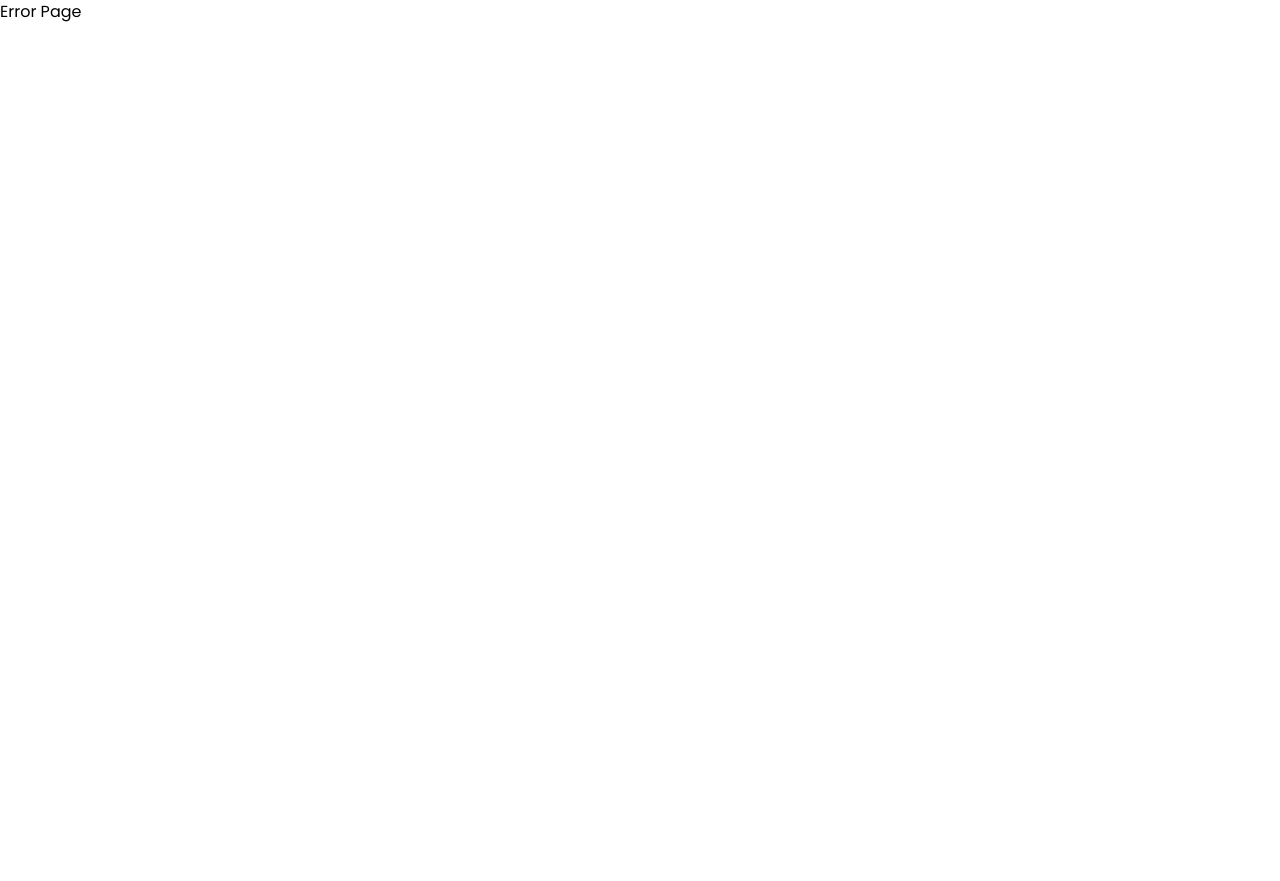
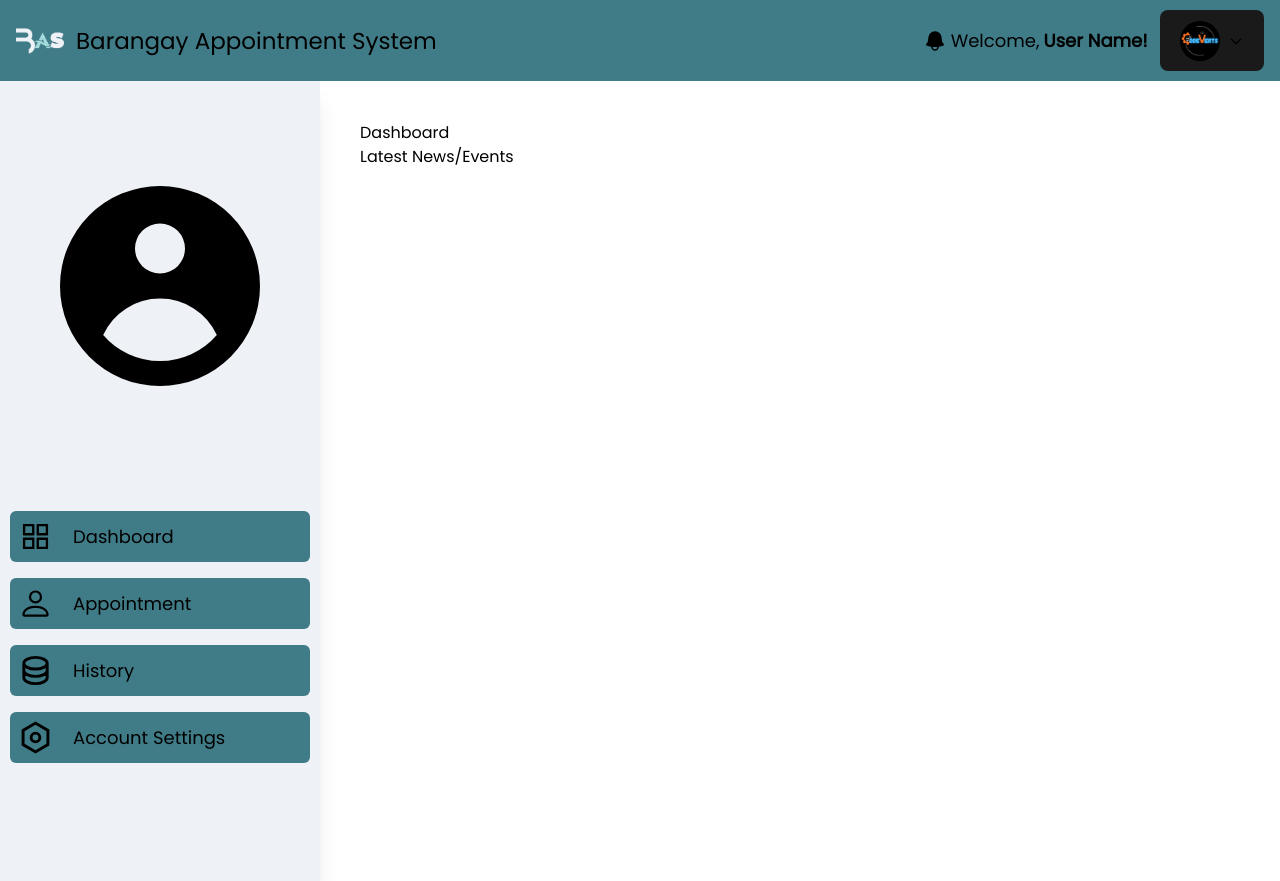
Before and after one commit to Jeco99/BAS-project, a React (Vite) app in the folder BAS/: page /root in a window 1280 px wide. Before the commit this address had no page. Before the commit the page ends 800 px from the top, so only its background shows below. Built offline with nearby package versions, Linux system fonts and the light colour scheme.

Commit message:
done routing for sidebar buttons

```diff
--- a/BAS/src/App.jsx
+++ /dev/null
@@ -1,21 +0,0 @@
-// import AccountDetails from "./components/user/userSignUp/accountDetails";
-import UserNavbar from "./components/user/userNavbar/navBar"
-import UserSidebar from "./components/user/userSidebar/sideBar"
-import LogIn from "./LogIn";
-import BrgyNavbar from "./components/barangay/barangayNavBar/BarangayNavBar";
-import BarangayDashboard from "./components/barangay/barangayDashboard/barangayDashboard";
-import AccountDetails from "./components/user/userSignUp/accountDetails";
-import History from "./components/user/userHistory/history";
-import BarangayAddPost from "./components/barangay/barangayDashboard/addpost";
-import BarangaySignUp from "./components/barangay/barangaySignup.jsx/BarangaySignUp";
-import AppointmentDisplay from "./components/user/appointmentDisplay/appointmentDisplay";
-function App() {
-  return (
-    <>
-  <AppointmentDisplay />
-
-    </>
-  );
-}
-
-export default App;
--- a/BAS/src/LogIn.jsx
+++ b/BAS/src/LogIn.jsx
@@ -103,14 +103,14 @@ const LogIn = () => {
 
 
           <Link
-            to="/dashboard"
+            to="root"
             type="button"
             className="flex justify-center items-center rounded-full text-xl h-11 text-white bg-morningGlory w-full sm:w-auto mb-4 sm:mb-2"
           >
             Log In
           </Link>
           <Link
-            to="/createaccount"
+            to="createaccount"
             type="button"
             className="flex justify-center items-center rounded-full  text-xl h-11 text-white bg-morningGlory w-full sm:w-auto"
           >
--- a/BAS/src/layouts/Layout.jsx
+++ b/BAS/src/layouts/Layout.jsx
@@ -1,13 +1,16 @@
 import Sidebar from "./sidebar/Sidebar"
 import NavbarComponent from "./navbar/Navbar";
+import { Outlet } from "react-router-dom";
 
 // eslint-disable-next-line react/prop-types
 function RootLayout() {
   return (
-    <div className="w-full fixed">
-        <NavbarComponent />
-        <Sidebar />
-        {/* <main className="max-w-5xl flex-1 mx-auto py-4">{children}</main> */}
+    <div className="w-full">
+      <nav><NavbarComponent /></nav>
+        <aside className="h-full flex">
+          <Sidebar />
+          <main className="w-full m-10"><Outlet /></main>
+        </aside>
     </div>
   );
 }
--- /dev/null
+++ b/BAS/src/layouts/Root.jsx
@@ -0,0 +1,19 @@
+import Sidebar from "./sidebar/Sidebar"
+import NavbarComponent from "./navbar/Navbar";
+// import BarangayDashboard from "../components/barangay/barangayDashboard/barangayDashboard";
+import UserDashboard from "../components/user/userDashboard/userDashboard";
+
+// eslint-disable-next-line react/prop-types
+function Root() {
+  return (
+    <>
+      <nav className="w-full relative"><NavbarComponent /></nav>
+        <aside className="flex">
+          <Sidebar />
+          <main className="w-full m-10"><UserDashboard /></main>
+        </aside>
+    </>
+  );
+}
+
+export default Root;
--- a/BAS/src/layouts/navbar/Navbar.jsx
+++ b/BAS/src/layouts/navbar/Navbar.jsx
@@ -10,10 +10,12 @@ export default function NavbarComponent() {
     <div className='flex-1 changeborder'>
       <Navbar fluid style={{ backgroundColor: '#407C87', caretColor: 'transparent' }}>
         <Navbar.Brand href="">
-          <div className="flex items-center">
-            <img alt="BAS Logo" className="navbar-logo mr-3 h-12" src={logoImage} />
-            <span className="logo-name">Barangay Appointment System</span>
-          </div>
+        <Link to={"/root"}>
+            <div className="flex items-center">
+              <img alt="BAS Logo" className="navbar-logo mr-3 h-12" src={logoImage} />
+              <span className="logo-name">Barangay Appointment System</span>
+            </div>
+          </Link>
         </Navbar.Brand>
         <div className="flex items-center md:order-2">
           <BellIcon className="bell-icon mr-1 h-6 w-6" />
--- a/BAS/src/layouts/sidebar/Sidebar.jsx
+++ b/BAS/src/layouts/sidebar/Sidebar.jsx
@@ -1,17 +1,16 @@
 import { useEffect, useState } from "react";
 import { useRef } from "react";
 import { motion } from "framer-motion";
-import "./Sidebar.css"
+import "./Sidebar.css";
 
 // * React icons
-import { SlSettings } from "react-icons/sl";
 import { AiOutlineAppstore } from "react-icons/ai";
 import { BsPerson } from "react-icons/bs";
-import { HiOutlineDatabase } from "react-icons/hi";
+import { HiOutlineDatabase, HiUserCircle } from "react-icons/hi";
 import { useMediaQuery } from "react-responsive";
 import { MdMenu } from "react-icons/md";
-import { HiUserCircle } from 'react-icons/hi';
-import { Link } from "react-router-dom";
+import { RiSettingsLine } from "react-icons/ri";
+import { NavLink } from "react-router-dom";
 
 const Sidebar = () => {
   let isTabletMid = useMediaQuery({ query: "(max-width: 767px)" });
@@ -68,36 +67,34 @@ const Sidebar = () => {
         animate={open ? "open" : "closed"}
         className="sidebar-content text-gray shadow-xl z-[999] max-w-[25rem] w-[25rem] overflow-hidden md:relative fixed h-screen"
       >
-
         <div className="flex flex-col  h-full">
-          <div className='user-logo' style={{ display: 'flex', justifyContent: 'center', alignItems: 'center' }}>
-            <HiUserCircle size={250} color="black" className='items-center my-20' />
+          <div className="user-logo" style={{ display: "flex", justifyContent: "center", alignItems: "center" }}>
+            <HiUserCircle size={250} color="black" className="items-center my-20" />
           </div>
           <ul className="whitespace-pre px-2.5 text-[0.9rem] py-5 flex flex-col gap-1 font-medium overflow-x-hidden scrollbar-thin scrollbar-track-white scrollbar-thumb-slate-100   md:h-[68%] h-[70%]">
             <li>
-              <Link to={"/appointment"} className="link sidebar-button">
+              <NavLink to={"dashboard"} className="link sidebar-button">
                 <AiOutlineAppstore size={35} className="min-w-max" />
                 Dashboard
-              </Link>
+              </NavLink>
             </li>
             <li>
-              <Link to={"/appointment"} className="link sidebar-button">
+              <NavLink to={"appointment"} className="link sidebar-button">
                 <BsPerson size={35} className="min-w-max" />
                 Appointment
-              </Link>
+              </NavLink>
             </li>
             <li>
-              <Link to={"/history"} className="link sidebar-button">
+              <NavLink to={"history"} className="link sidebar-button">
                 <HiOutlineDatabase size={35} className="min-w-max" />
                 History
-              </Link>
+              </NavLink>
             </li>
-
             <li>
-              <Link to={"/settings"} className="link sidebar-button">
-                <SlSettings size={35} className="min-w-max" />
+              <NavLink to={"settings"} className="link sidebar-button">
+                <RiSettingsLine size={35} className="min-w-max" />
                 Account Settings
-              </Link>
+              </NavLink>
             </li>
           </ul>
         </div>
--- a/BAS/src/main.jsx
+++ b/BAS/src/main.jsx
@@ -6,22 +6,17 @@ import {
   RouterProvider,
 } from "react-router-dom";
 
+import LogIn from "./LogIn.jsx";
+import CreateaAccount from "./components/user/userSignUp/createAccount";
+import ErrorPage from "./errorPage/errorpage";
 
-import LogIn from "./LogIn.jsx";
-// import AccountDetails from "./components/user/userSignUp/accountDetails";
-import BarangayDashboard from "./components/barangay/barangayDashboard/barangayDashboard";
-// import UserDashboard from "./components/user/userDashboard/userDashboard";
-import CreateaAccount from "./components/user/userSignUp/createAccount";
+import AppointmentDisplay from "./components/user/appointmentDisplay/appointmentDisplay";
+// import BarangayDashboard from "./components/barangay/barangayDashboard/barangayDashboard";
+import History from "./components/user/userHistory/history";
+import Settings from "./components/settings/settings";
 import RootLayout from "./layouts/Layout";
-// import AppointmentDisplay from "./components/user/appointmentDisplay/appointmentDisplay";
-import AppointmentDisplay from "./components/user/appointmentDisplay/appointmentDisplay";
-
-
-import DataValidationExample from "./sample_LogIn";
-import YourFormComponent from "./sample_nextButton";
-
-import Settings from "./components/settings/settings";
-import ErrorPage from "./errorPage/errorpage";
+import Root from "./layouts/Root";
+import UserDashboard from "./components/user/userDashboard/userDashboard";
 
 
 const router = createBrowserRouter([
@@ -36,31 +31,37 @@ const router = createBrowserRouter([
     errorElement: <ErrorPage />
   },
   {
-    path:'/barangaydashboard',
-    element: <BarangayDashboard/>, //create children based on the barangay sidebar
+    path:"/root",
+    element:<Root />,
     errorElement: <ErrorPage />
   },
   {
-    path:'/dashboard',
+    path:"/root",
     element: <RootLayout />, //create children based on the user sidebar
     errorElement: <ErrorPage />,
-    // children: [
-    //   {
-    //     path: 'main/appointment',
-    //     element: <AppointmentDisplay />,
-    //   },
-    // ]
+    children: [
+      {
+        path: 'dashboard',
+        element: <UserDashboard />,
+      },
+      {
+        path: 'appointment',
+        element: <AppointmentDisplay />,
+      },
+      {
+        path: 'history',
+        element: <History />,
+      },
+      {
+        path: 'settings',
+        element: <Settings />,
+      },
+    ]
   },
-  {
-    path:'/appointment',
-    element: <AppointmentDisplay/>, //create children based on the user sidebar
-    errorElement: <ErrorPage />
-  },
-
 ])
 
 ReactDOM.createRoot(document.getElementById('root')).render(
   <React.StrictMode>
     <RouterProvider router={router} />
-  </React.StrictMode>,
+  </React.StrictMode>
 )
```
